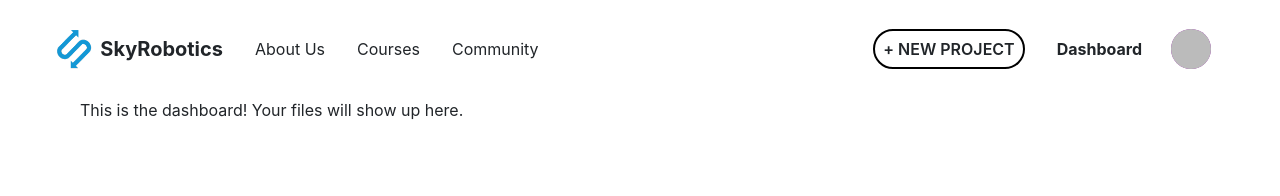
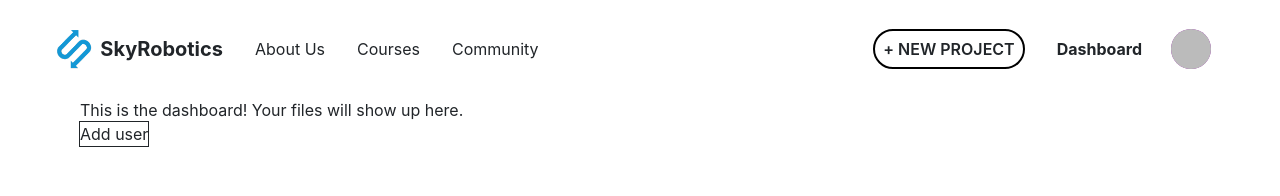
Before and after one commit to AnmayG/skyr-website, a React (Create React App) app: page /dashboard in a window 1280 px wide. Shown: the top 196 px of the page. Built offline with nearby package versions, Linux system fonts and the light colour scheme; no server answers; sample sign-in values are in the browser's storage.

Commit message:
started firestore interface

```diff
--- a/src/components/CodeEditor.jsx
+++ b/src/components/CodeEditor.jsx
@@ -24,7 +24,7 @@ export default function CodeEditor(props) {
     return (
         <div className="">
             {/* Document information*/}
-            <div className='h-7 text-base border-2 border-black'>
+            <div className='h-7 text-base border-2 border-black m-2'>
                 Code Header
             </div>
             <CodeMirror
--- a/src/components/FirebaseRequests.jsx
+++ b/src/components/FirebaseRequests.jsx
@@ -1,4 +1,3 @@
-import '../App.css';
 import { db, auth } from "../firebase"
 import { useEffect, useState } from 'react';
 
--- /dev/null
+++ b/src/components/FirestoreInterface.js
@@ -0,0 +1,28 @@
+import { db, auth } from "../firebase"
+import { useEffect, useState } from 'react';
+
+function addDocument(userId, documentMetaData) {
+    db.collection("/users/user-documents/" + userId)
+        .doc()
+        .set(documentMetaData)
+        .then(() => {
+            console.log("Addition successful")
+
+        }).catch(() => {
+            console.error("User addition failed.")
+        })
+}
+
+function readFirestoreUserDocumentData(userId, documentID) {
+
+}
+
+function updateFirestoreItem() {
+
+}
+
+function deleteFirestoreItem() {
+
+}
+
+export {addDocument, readFirestoreUserDocumentData, updateFirestoreItem, deleteFirestoreItem}
--- a/src/components/Markdown.jsx
+++ b/src/components/Markdown.jsx
@@ -9,7 +9,7 @@ const Markdown = (props) => {
     async function fetchFromDownloadURL(url) {
         await fetch(url, {
             method: 'GET',
-            // headers: {
+            // headers: {zoom
             //     "Access-Control-Allow-Origin": "*"
             // },
             // mode: "no-cors"
--- a/src/pages/editors/Dashboard.js
+++ b/src/pages/editors/Dashboard.js
@@ -1,13 +1,22 @@
 import React from 'react'
 import Navbar from '../../components/Navbar'
+import { addDocument } from "../../components/FirestoreInterface"
+import { auth, db } from "../../firebase"
 
 const Dashboard = () => {
   return (
     <div>
-        <Navbar />
-        <div className='ml-20'>
-            This is the dashboard! Your files will show up here.
+      <Navbar />
+      <div className='ml-20'>
+        This is the dashboard! Your files will show up here.
+        <div
+          className='outline outline-1 w-fit'
+          onClick={() => {
+            addDocument(auth.currentUser.uid, { name: "hello" })
+          }}>
+          Add user
         </div>
+      </div>
     </div>
   )
 }
```
Also changed, not shown: 1 other file (tests, documents, lock files or other folders).
